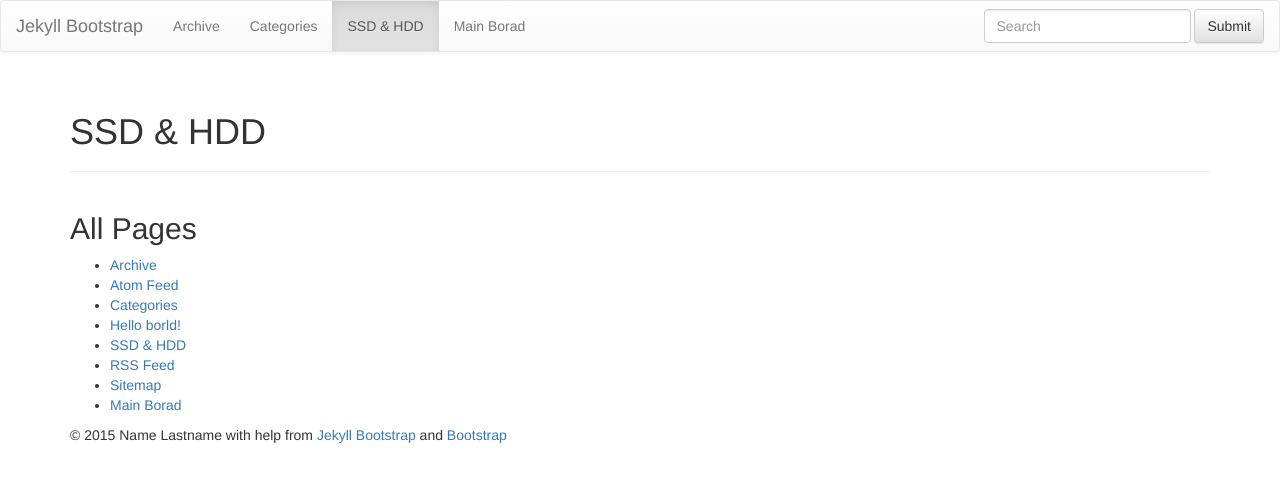
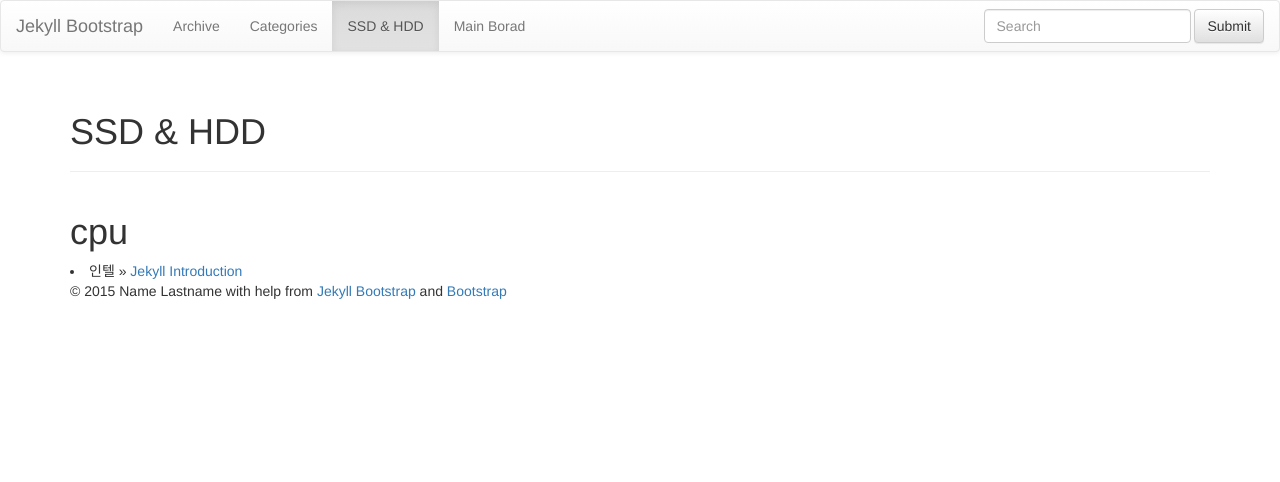
Before and after one commit to kutchoiwjun92/kutchoiwjun92.github.com, a Jekyll site: the page built from pages.html, in a window 1280 px wide. Shown: the top 482 px of the page. Built offline with Jekyll 4.4.1, drawn with Linux system fonts in a browser that asks for light colours; nearby versions of some CDN libraries; library files that are not in the unit come from our copies.

Commit message:
Update pages.html

```diff
--- a/pages.html
+++ b/pages.html
@@ -1,13 +1,9 @@
 ---
 layout: page
 title: SSD & HDD
-header: Pages
+header: Posts By Tag
 group: navigation
 ---
-{% include JB/setup %}
+<h1> cpu </h1>
 
-<h2>All Pages</h2>
-<ul>
-{% assign pages_list = site.pages %}
-{% include JB/pages_list %}
-</ul>
+<li><span> 인텔 </span> &raquo; <a href="/lessons/2011/12/29/jekyll-introduction">Jekyll Introduction</a></li>
```
